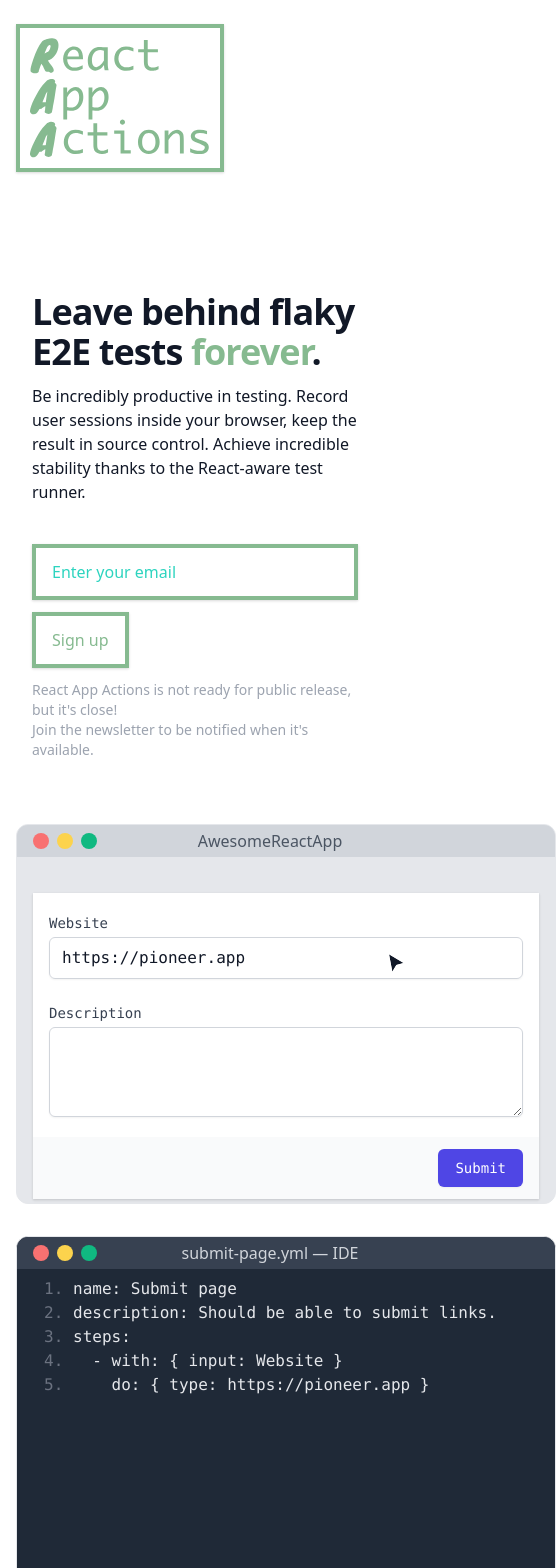
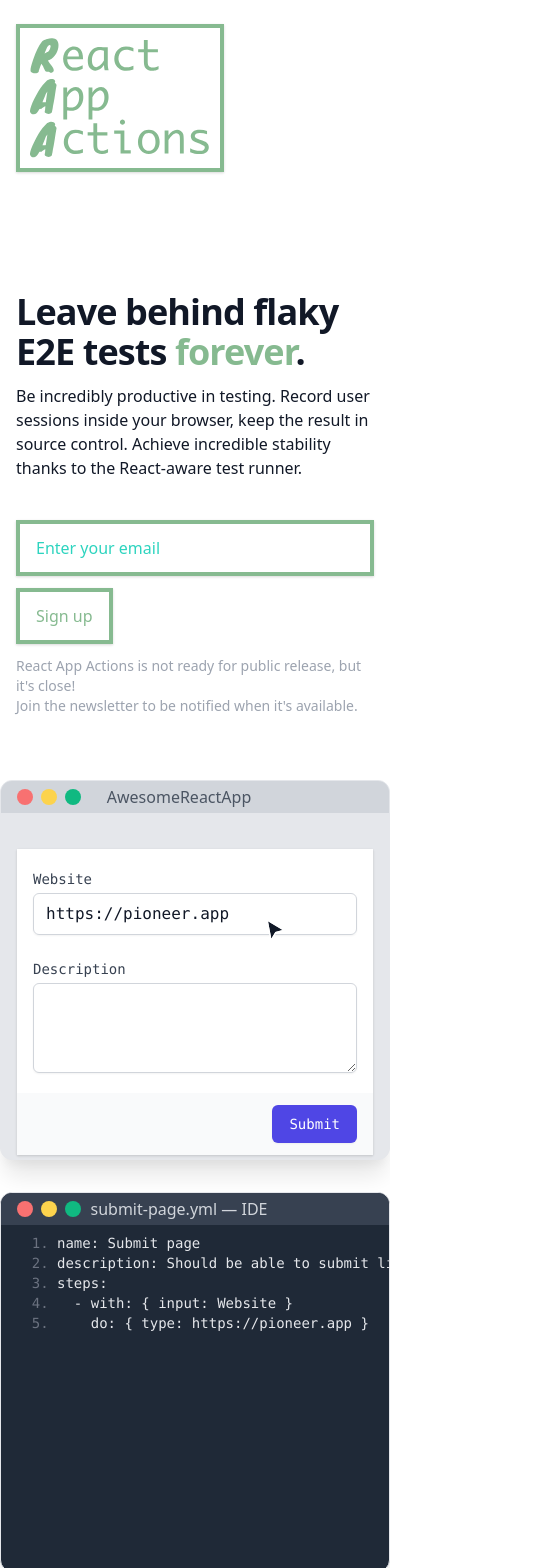
Before and after one commit to appactions/appactions, a Next.js app in the folder react-app-actions.com/: page / in a window 390 px wide. Shown: the top 1568 px of the page, 556 px wide, since content can reach past the window. Built offline with nearby package versions, Linux system fonts and the light colour scheme.

Commit message:
fix responsiveness

```diff
--- a/react-app-actions.com/components/demo.js
+++ b/react-app-actions.com/components/demo.js
@@ -5,23 +5,27 @@ import { useState, useEffect } from 'react';
 const animation = [
     { code: 'name: Submit page' },
     { code: 'description: Should be able to submit links.' },
-    { code: 'steps:' },
-    { code: '  - with: { input: Website }####', cursorTarget: '[data-demo="input"]' },
-    { code: '    do: { type##: https://pioneer.app## }', input: 'https://pioneer.app' },
-    { code: '  - with: { textarea: Description }####', cursorTarget: '[data-demo="textarea"]' },
+    { code: 'steps:', cursorTarget: '[data-demo="input"]' },
+    { code: '  - with: { input: Website }####' },
+    {
+        code: '    do: { type##: https://pioneer.app## }',
+        input: 'https://pioneer.app',
+        cursorTarget: '[data-demo="textarea"]',
+    },
+    { code: '  - with: { textarea: Description }####' },
     {
         code: '    do: { type##: Founders track progress.## }',
         textarea: 'Founders track progress.',
+        cursorTarget: '[data-demo="submit"]',
     },
-    { code: '  - with: { form }####', cursorTarget: '[data-demo="submit"]' },
-    { code: '    do: submit####', submitted: true },
+    // { code: '  - with: { form }####' },
+    { code: '  - with: { form }####\n    do: submit####', submitted: true },
     { cursorTarget: '[data-demo="alert"]' },
-    { code: '  - with: { alert }####' },
-    { code: '    assert: [message, toBe, Success!]####' },
+    { code: '  - with: { alert }####\n    assert: [message, toBe, Success!]####' },
     {},
     {},
     {},
-    {},
+    { code: '', cursorTarget: '[data-demo="code"]' },
 ].reduce(
     (acc, curr) => {
         const last = acc[acc.length - 1];
@@ -72,27 +76,11 @@ function Demo() {
             setStep(step => (step + 1) % animation.length);
         }, 1200);
         return () => clearInterval(interval);
-        // const onStep = event => {
-        //     event.preventDefault();
-        //     setStep(step => {
-        //         let result = step;
-        //         if (event.key === 'ArrowRight') {
-        //             result = step + 1;
-        //         } else if (event.key === 'ArrowLeft') {
-        //             result = step - 1;
-        //         }
-
-        //         return Math.max(0, result % animation.length);
-        //     });
-        // };
-        // document.addEventListener('keyup', onStep);
-
-        // return () => document.removeEventListener('keyup', onStep);
     }, []);
     return (
-        <div className="relative" data-demo="container">
+        <div className="relative lg:pr-4" data-demo="container">
             <Cursor step={step} />
-            <div className="block mb-8 overflow-hidden font-mono bg-gray-200 border pointer-events-none rounded-xl demo-window-size">
+            <div className="block mx-auto mb-8 overflow-hidden font-mono bg-gray-200 border shadow-xl pointer-events-none rounded-xl demo-window-size ">
                 <div className="flex w-full h-8 pl-2 bg-gray-300">
                     <span className="inline-block w-4 h-4 my-2 ml-2 bg-red-400 rounded-full"></span>
                     <span className="inline-block w-4 h-4 my-2 ml-2 bg-yellow-300 rounded-full"></span>
@@ -103,7 +91,7 @@ function Demo() {
                     <AppMockup step={step} />
                 </div>
             </div>
-            <div className="block overflow-hidden font-mono bg-gray-800 border rounded-xl demo-window-size">
+            <div className="block mx-auto overflow-hidden font-mono bg-gray-800 border shadow-xl rounded-xl demo-window-size sm:mx-auto">
                 <div className="flex w-full h-8 pl-2 bg-gray-700">
                     <span className="inline-block w-4 h-4 my-2 ml-2 bg-red-400 rounded-full"></span>
                     <span className="inline-block w-4 h-4 my-2 ml-2 bg-yellow-300 rounded-full"></span>
@@ -265,7 +253,7 @@ function TypingLine({ line }) {
 
 function TestCode({ step }) {
     return (
-        <ol className="list-decimal">
+        <ol className="text-sm list-decimal md:text-base">
             {animation[step].code.split('\n').map((line, index) => (
                 <TypingLine key={line} line={line} />
             ))}
--- a/react-app-actions.com/components/header.js
+++ b/react-app-actions.com/components/header.js
@@ -23,7 +23,7 @@ function Header() {
                             <span className="sr-only">Open menu</span>
                         </button>
                     </div> */}
-                    <nav className="hidden md:flex space-x-10">
+                    <nav className="hidden lg:flex space-x-10">
                         <Link href="/#vision">
                             <a className="text-xl font-medium text-gray-500 border-b-4 border-transparent hover:text-brand-green hover:border-brand-green">
                                 Vision
@@ -45,7 +45,7 @@ function Header() {
                             </a>
                         </Link>
                     </nav>
-                    <div className="items-center justify-end hidden md:flex md:flex-1 lg:w-0">
+                    <div className="items-center justify-end hidden sm:flex md:flex-1 lg:w-0">
                         <Link href="/about">
                             <a className="block px-4 py-3 font-medium border-4 shadow border-brand-green text-brand-green hover:bg-teal-50 focus:outline-none focus:ring-2 focus:ring-offset-2 focus:ring-teal-300">
                                 Request access
--- a/react-app-actions.com/components/main.js
+++ b/react-app-actions.com/components/main.js
@@ -1,5 +1,5 @@
 function Main({ children }) {
-    return <main className="container px-4 mx-auto my-8 sm:px-6 lg:px-8">{children}</main>;
+    return <main className="container mx-auto my-8 overflow-x-hidden">{children}</main>;
 }
 
 export default Main;
--- a/react-app-actions.com/pages/index.js
+++ b/react-app-actions.com/pages/index.js
@@ -30,10 +30,12 @@ export default function Home() {
                                 </div>
                             </div>
                         </div>
-                        <div className="mt-16 sm:mt-24 lg:mt-0 lg:col-span-6">
-                            <div className="sm:max-w-md sm:w-full">
-                                <div className="sm:px-10">
-                                    <Demo />
+                        <div className="mt-16 sm:mt-24 lg:mt-0 lg:col-span-6 sm:w-full sm:mx-auto">
+                            <div className="w-full">
+                                <div className="">
+                                    <div className="relative w-full">
+                                        <Demo />
+                                    </div>
                                 </div>
                             </div>
                         </div>
@@ -190,7 +192,7 @@ export default function Home() {
                 <div className="max-w-md px-4 mx-auto text-center sm:max-w-3xl sm:px-6 lg:px-8 lg:max-w-7xl">
                     <h2 className="text-base font-semibold tracking-wider text-indigo-600 uppercase">Benefits</h2>
                     <p className="mt-2 text-3xl font-extrabold tracking-tight text-gray-900 sm:text-4xl">
-                        Sharp Tool for an Important Job
+                        Sharp Tool for an Important Task
                     </p>
                     {/* <p className="mx-auto mt-5 text-xl text-gray-500 max-w-prose">
                         Phasellus lorem quam molestie id quisque diam aenean nulla in. Accumsan in quis quis nunc,
--- a/react-app-actions.com/pages/style.css
+++ b/react-app-actions.com/pages/style.css
@@ -35,12 +35,14 @@
     .cursor-transition {
         transition-property: left, top;
         transition-timing-function: ease-out;
-        transition-duration: 250ms;
+        transition-duration: 300ms;
+        transition-delay: 800ms;
     }
 
     .demo-window-size {
-        width: 540px;
-        height: 380px;
+        width: 100%;
+        max-width: 540px;
+        max-height: 380px;
     }
 
     .highlight {
```
